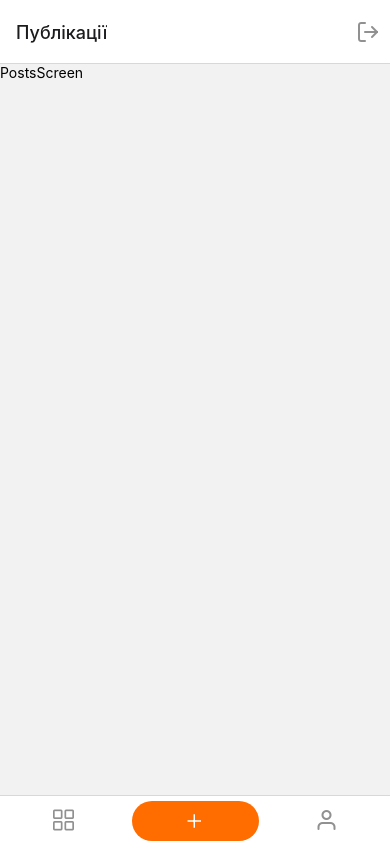
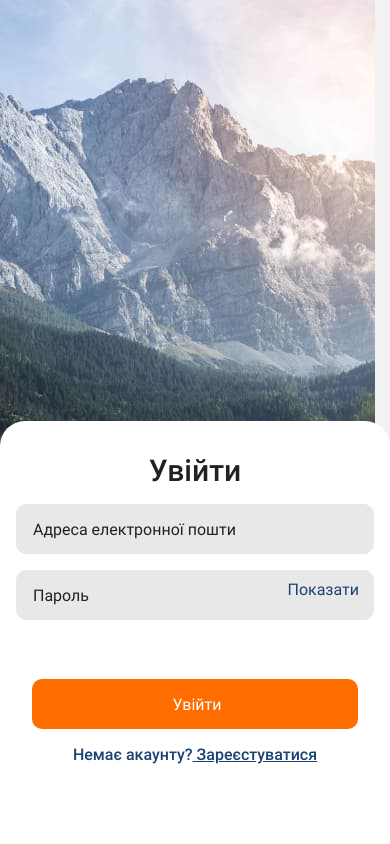
Before and after one commit to Laslold/react-native-hw, a React Native app in the folder mobile/: screen /Login in a window 390 px wide. Built offline with nearby package versions, Linux system fonts and the light colour scheme.

Commit message:
fix regist

```diff
--- a/mobile/App.js
+++ b/mobile/App.js
@@ -6,7 +6,7 @@ import React from "react";
 import { useFonts } from "expo-font";
 
 const App = () => {
-  const isLogin = true; //true or false
+  const isLogin = false; //true or false
   const [fontsLoaded, fontError] = useFonts({
     mainRegular: require("./assets/fonts/Roboto-Regular.ttf"),
     mainBold: require("./assets/fonts/Roboto-Bold.ttf"),
--- a/mobile/src/Screens/private/index.js
+++ b/mobile/src/Screens/private/index.js
@@ -22,7 +22,7 @@ const PrivateRoutes = () => {
           headerRight: () => (
             <TouchableOpacity
               style={{ marginRight: 10 }}
-              onPress={() => console.log("Hey im centered")}
+              onPress={() => console.log("Hey im exit")}
             >
               <Feather name="log-out" size={24} color="#21212180" />
             </TouchableOpacity>
--- a/mobile/src/components/LoginScreen/LoginScreen.jsx
+++ b/mobile/src/components/LoginScreen/LoginScreen.jsx
@@ -51,13 +51,13 @@ const LoginScreen = (props) => {
     },
     [setShow]
   );
-  const onSubmit = useCallback(() => {
+  const onSubmit = () => {
     setShow((prevShow) => ({ ...prevShow, isShowKeyb: false }));
 
     Keyboard.dismiss();
     console.log("stateLogin", state);
     setState(initialState);
-  }, [setShow]);
+  };
   const { showPass, isShowKeyb } = show;
 
   return (
--- a/mobile/src/components/RegistrationScreen/RegistrationScreen.jsx
+++ b/mobile/src/components/RegistrationScreen/RegistrationScreen.jsx
@@ -52,12 +52,12 @@ const RegistrationScreen = (props) => {
     },
     [setShow]
   );
-  const onSubmit = useCallback(() => {
+  const onSubmit = () => {
     setShow((prevShow) => ({ ...prevShow, isShowKeyb: false }));
     Keyboard.dismiss();
     console.log("stateRegister", state);
     setState(initialState);
-  }, [setShow]);
+  };
   const { showPass, isShowKeyb } = show;
   return (
     <TouchableWithoutFeedback onPress={keyboardHide}>
```
